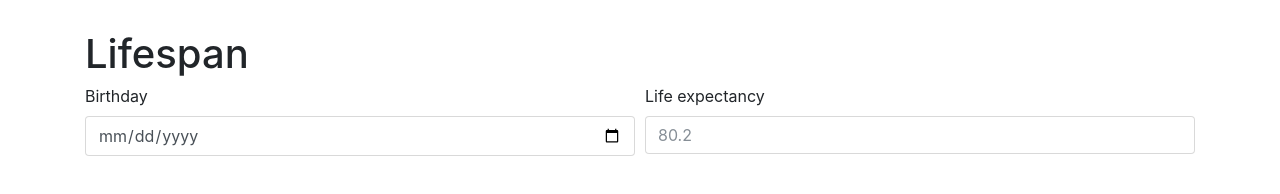
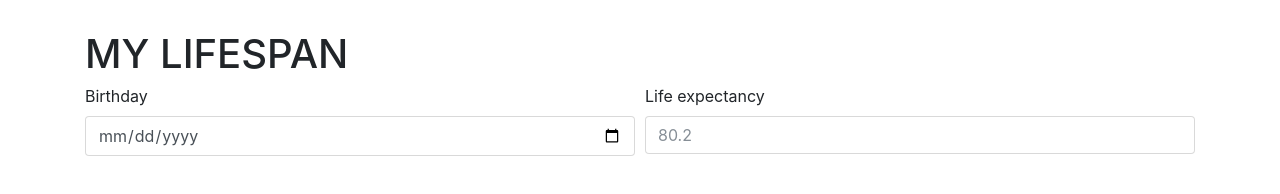
Before and after one commit to emilingemarkarlsson/forvantadlivslangd, a plain HTML site: page index.html in a window 1280 px wide. Drawn offline with nearby package versions, Linux system fonts and the light colour scheme.

Commit message:
update and deploy

```diff
--- a/index.html
+++ b/index.html
@@ -19,7 +19,7 @@
         <div class="container">
             <div class="row">
                 <div class="col">
-                    <h1>Lifespan</h1>
+                    <h1>MY LIFESPAN</h1>
                 </div>
             </div>
             <form>
```
